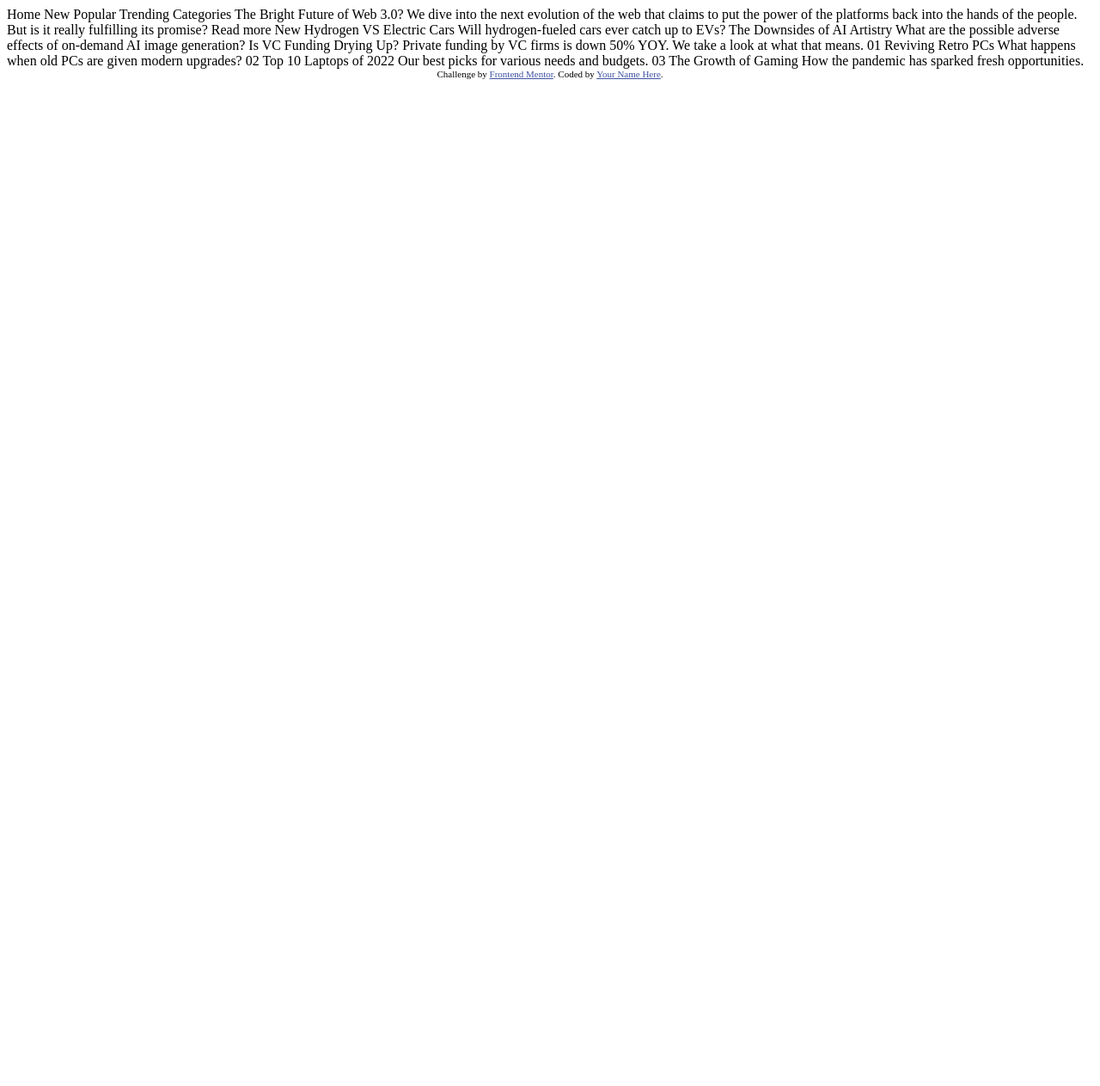
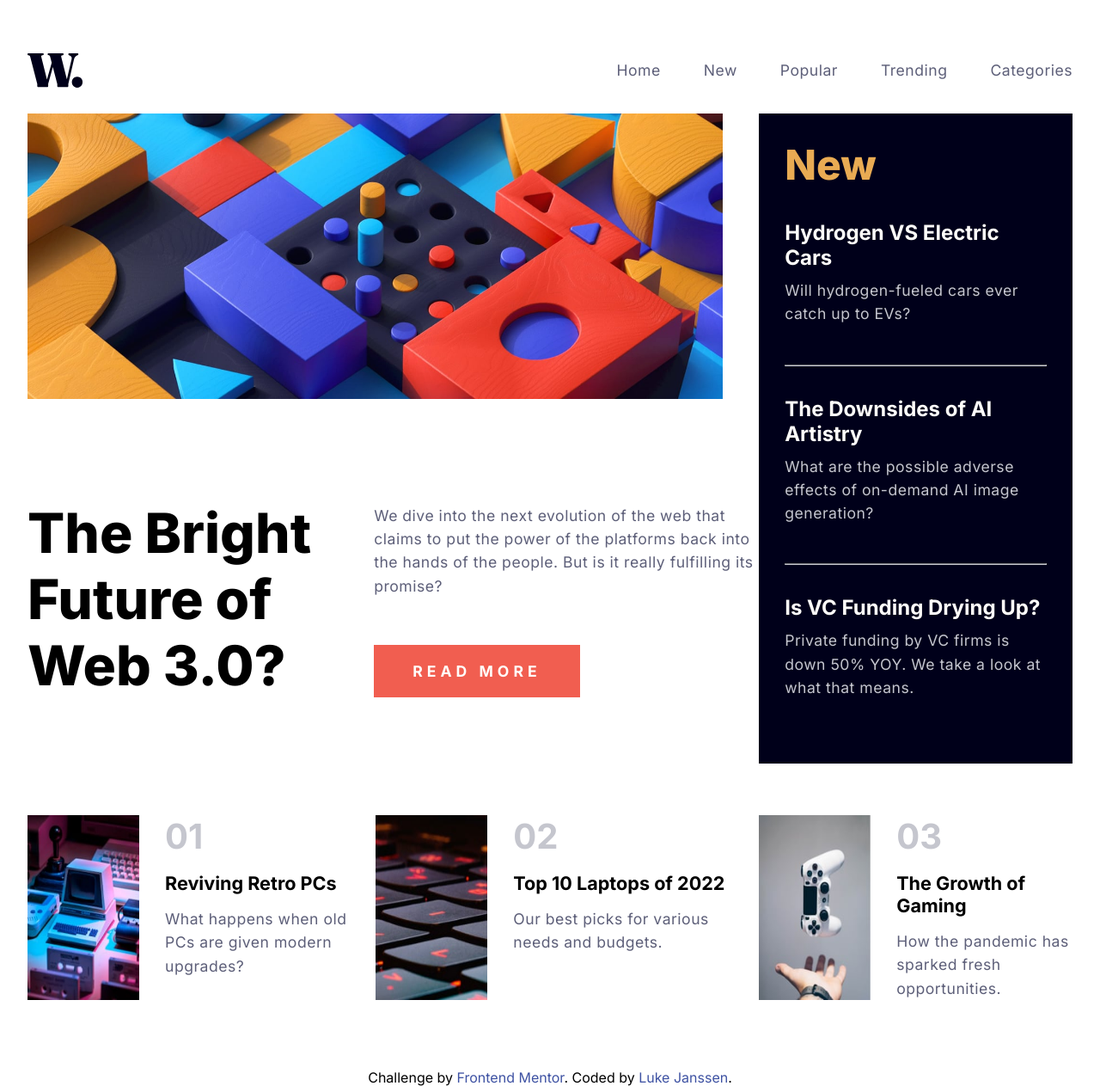
Before and after one commit to lukejans/news-homepage-main, a plain HTML site: page index.html in a window 1280 px wide. Shown: the whole page at 86% size. Before the commit the page ends 800 px from the top, so only its background shows below. Drawn offline with Linux system fonts and the light colour scheme.

Commit message:
Base Layout

```diff
--- a/index.html
+++ b/index.html
@@ -1,60 +1,137 @@
 <!DOCTYPE html>
 <html lang="en">
-<head>
-  <meta charset="UTF-8">
-  <meta name="viewport" content="width=device-width, initial-scale=1.0"> <!-- displays site properly based on user's device -->
+  <head>
+    <meta charset="UTF-8" />
+    <meta name="viewport" content="width=device-width, initial-scale=1.0" />
+    <meta http-equiv="X-UA-Compatible" content="IE=edge" />
+    <link
+      rel="icon"
+      type="image/png"
+      sizes="32x32"
+      href="./assets/images/favicon-32x32.png"
+    />
+    <link
+      rel="stylesheet"
+      href="https://fonts.googleapis.com/css?family=Inter:400,700,800"
+    />
+    <link rel="stylesheet" href="style.css" />
+    <title>Frontend Mentor | News homepage</title>
+  </head>
+  <body>
+    <div class="wrapper">
+      <header>
+        <img
+          class="logo"
+          src="./assets/images/logo.svg"
+          alt="Logo"
+          aria-hidden="true"
+        />
+        <nav>
+          <ul class="links">
+            <li><a href="">Home</a></li>
+            <li><a href="">New</a></li>
+            <li><a href="">Popular</a></li>
+            <li><a href="">Trending</a></li>
+            <li><a href="">Categories</a></li>
+          </ul>
+        </nav>
+      </header>
 
-  <link rel="icon" type="image/png" sizes="32x32" href="./images/favicon-32x32.png">
+      <main class="container">
+        <section class="a-main">
+          <img src="./assets/images/image-web-3-desktop.jpg" alt="" />
+          <h1 class="title">The Bright Future of Web 3.0?</h1>
+          <div class="pre">
+            <p class="des">
+              We dive into the next evolution of the web that claims to put the
+              power of the platforms back into the hands of the people. But is
+              it really fulfilling its promise?
+            </p>
+            <p>
+              <a href=""><span class="read-more">READ MORE</span></a>
+            </p>
+          </div>
+        </section>
 
-  <title>Frontend Mentor | News homepage</title>
+        <section class="a-side">
+          <h2 class="sub-title">New</h2>
+          <article>
+            <h3 class="a-title">
+              <a href="" class="a-link">Hydrogen VS Electric Cars</a>
+            </h3>
+            <p class="a-des">Will hydrogen-fueled cars ever catch up to EVs?</p>
+          </article>
+          <hr />
+          <article>
+            <h3 class="a-title">
+              <a href="" class="a-link">The Downsides of AI Artistry</a>
+            </h3>
+            <p class="a-des">
+              What are the possible adverse effects of on-demand AI image
+              generation?
+            </p>
+          </article>
+          <hr />
+          <article>
+            <h3 class="a-title">
+              <a href="" class="a-link">Is VC Funding Drying Up?</a>
+            </h3>
+            <p class="a-des">
+              Private funding by VC firms is down 50% YOY. We take a look at
+              what that means.
+            </p>
+          </article>
+        </section>
 
-  <!-- Feel free to remove these styles or customise in your own stylesheet 👍 -->
-  <style>
-    .attribution { font-size: 11px; text-align: center; }
-    .attribution a { color: hsl(228, 45%, 44%); }
-  </style>
-</head>
-<body>
+        <article class="a-bottom">
+          <img
+            src="./assets/images/image-retro-pcs.jpg"
+            alt="Retro PCs"
+            aria-hidden="true"
+            class="img-bottom"
+          />
+          <div class="content">
+            <h2 class="num">01</h2>
+            <h3 class="a2-title"><a href="">Reviving Retro PCs</a></h3>
+            <p class="des">
+              What happens when old PCs are given modern upgrades?
+            </p>
+          </div>
+        </article>
+        <article class="a-bottom">
+          <img
+            src="./assets/images/image-top-laptops.jpg"
+            alt="Laptop"
+            aria-hidden="true"
+            class="img-bottom"
+          />
+          <div class="content">
+            <h2 class="num">02</h2>
+            <h3 class="a2-title"><a href="">Top 10 Laptops of 2022</a></h3>
+            <p class="des">Our best picks for various needs and budgets.</p>
+          </div>
+        </article>
+        <article class="a-bottom">
+          <img
+            src="./assets/images/image-gaming-growth.jpg"
+            alt="Controller"
+            aria-hidden="true"
+            class="img-bottom"
+          />
+          <div class="content">
+            <h2 class="num">03</h2>
+            <h3 class="a2-title"><a href="">The Growth of Gaming</a></h3>
+            <p class="des">How the pandemic has sparked fresh opportunities.</p>
+          </div>
+        </article>
+      </main>
+    </div>
 
-  Home
-  New
-  Popular
-  Trending
-  Categories
-
-  The Bright Future of Web 3.0?
-
-  We dive into the next evolution of the web that claims to put the power of the platforms back into the hands of the people.
-  But is it really fulfilling its promise?
-
-  Read more
-
-  New
-
-  Hydrogen VS Electric Cars
-  Will hydrogen-fueled cars ever catch up to EVs?
-
-  The Downsides of AI Artistry
-  What are the possible adverse effects of on-demand AI image generation?
-
-  Is VC Funding Drying Up?
-  Private funding by VC firms is down 50% YOY. We take a look at what that means.
-
-  01
-  Reviving Retro PCs
-  What happens when old PCs are given modern upgrades?
-
-  02
-  Top 10 Laptops of 2022
-  Our best picks for various needs and budgets.
-
-  03
-  The Growth of Gaming
-  How the pandemic has sparked fresh opportunities.
-
-  <div class="attribution">
-    Challenge by <a href="https://www.frontendmentor.io?ref=challenge" target="_blank">Frontend Mentor</a>.
-    Coded by <a href="#">Your Name Here</a>.
-  </div>
-</body>
+    <footer class="attribution">
+      Challenge by
+      <a href="https://www.frontendmentor.io?ref=challenge" target="_blank"
+        >Frontend Mentor</a
+      >. Coded by <a href="https://github.com/lukejans">Luke Janssen</a>.
+    </footer>
+  </body>
 </html>
--- /dev/null
+++ b/style.css
@@ -0,0 +1,158 @@
+/* SETUP */
+* {
+  margin: 0;
+  padding: 0;
+  box-sizing: border-box;
+}
+body {
+  font-family: 'Inter', Arial, Helvetica, sans-serif;
+  font-size: 1.1rem;
+  display: flex;
+  flex-direction: column;
+  justify-content: center;
+  align-items: center;
+}
+.wrapper {
+  max-width: 1440px;
+  margin: 2rem;
+}
+
+/* REUSEABLE */
+.links a,
+.des {
+  line-height: 1.55;
+  letter-spacing: 0.5px;
+  color: hsl(236, 13%, 42%);
+}
+a {
+  text-decoration: none;
+}
+
+/* LAYOUT */
+main {
+  display: grid;
+  grid-template-columns: 1fr 1.1fr 0.9fr;
+}
+
+/* NAV */
+header {
+  display: flex;
+  justify-content: space-between;
+  align-items: center;
+  padding: 30px 0;
+}
+nav {
+  display: flex;
+}
+ul {
+  list-style: none;
+  display: flex;
+  gap: 50px;
+}
+
+/* MAIN CONTENT */
+.a-main {
+  grid-column: 1 / 3;
+  display: grid;
+  grid-template-columns: 0.9fr 1fr;
+  max-width: 1010px;
+  overflow: hidden;
+}
+.a-main img {
+  grid-column: 1 / 3;
+  max-width: 95%;
+  display: block;
+}
+.title {
+  grid-row: 2 / 3;
+  font-size: 4rem;
+  margin: 40px 60px 0 0;
+  font-weight: 800;
+}
+.pre {
+  margin-top: 45px;
+  display: flex;
+  gap: 75px;
+  flex-direction: column;
+  max-width: 450px;
+}
+.read-more {
+  padding: 20px 45px;
+  letter-spacing: 5px;
+  font-weight: 700;
+  background-color: hsl(5, 85%, 63%);
+  color: hsl(36, 100%, 99%);
+}
+.read-more:hover {
+  background-color: hsl(240, 100%, 5%);
+  color: hsl(36, 100%, 99%);
+}
+
+/* SIDE CONTENT */
+.a-side {
+  color: hsl(233, 8%, 79%);
+  background-color: hsl(240, 100%, 5%);
+  max-width: 445px;
+  padding: 30px;
+  grid-column: 3 / 4;
+}
+.sub-title {
+  color: hsl(35, 77%, 62%);
+  font-size: 3rem;
+  font-weight: 800;
+  margin-bottom: 5px;
+}
+.a-title {
+  margin: 35px 0 10px 0;
+  font-size: 1.5rem;
+}
+.a-link:hover {
+  color: hsl(35, 77%, 62%);
+}
+.a-link {
+  color: hsl(36, 100%, 99%);
+}
+.a-des {
+  margin-bottom: 45px;
+  line-height: 1.55;
+  letter-spacing: 0.5px;
+}
+hr {
+  border-color: hsl(233, 8%, 79%);
+}
+
+/* BOTTOM CONTENT */
+.a-bottom {
+  margin-top: 60px;
+  display: flex;
+  gap: 30px;
+}
+.a-bottom img {
+  max-width: 130px;
+}
+.num {
+  color: hsl(233, 8%, 79%);
+  font-size: 2.5rem;
+  margin-bottom: 17px;
+}
+.a2-title {
+  font-size: 1.35rem;
+  margin-bottom: 15px;
+}
+.a2-title a {
+  color: black;
+}
+.links a:hover,
+.a2-title a:hover {
+  color: hsl(5, 85%, 63%);
+}
+
+/* FOOTER */
+.attribution {
+  margin-top: 3rem;
+  font-size: 1rem;
+  text-align: center;
+}
+.attribution a {
+  color: hsl(228, 45%, 44%);
+}
```
